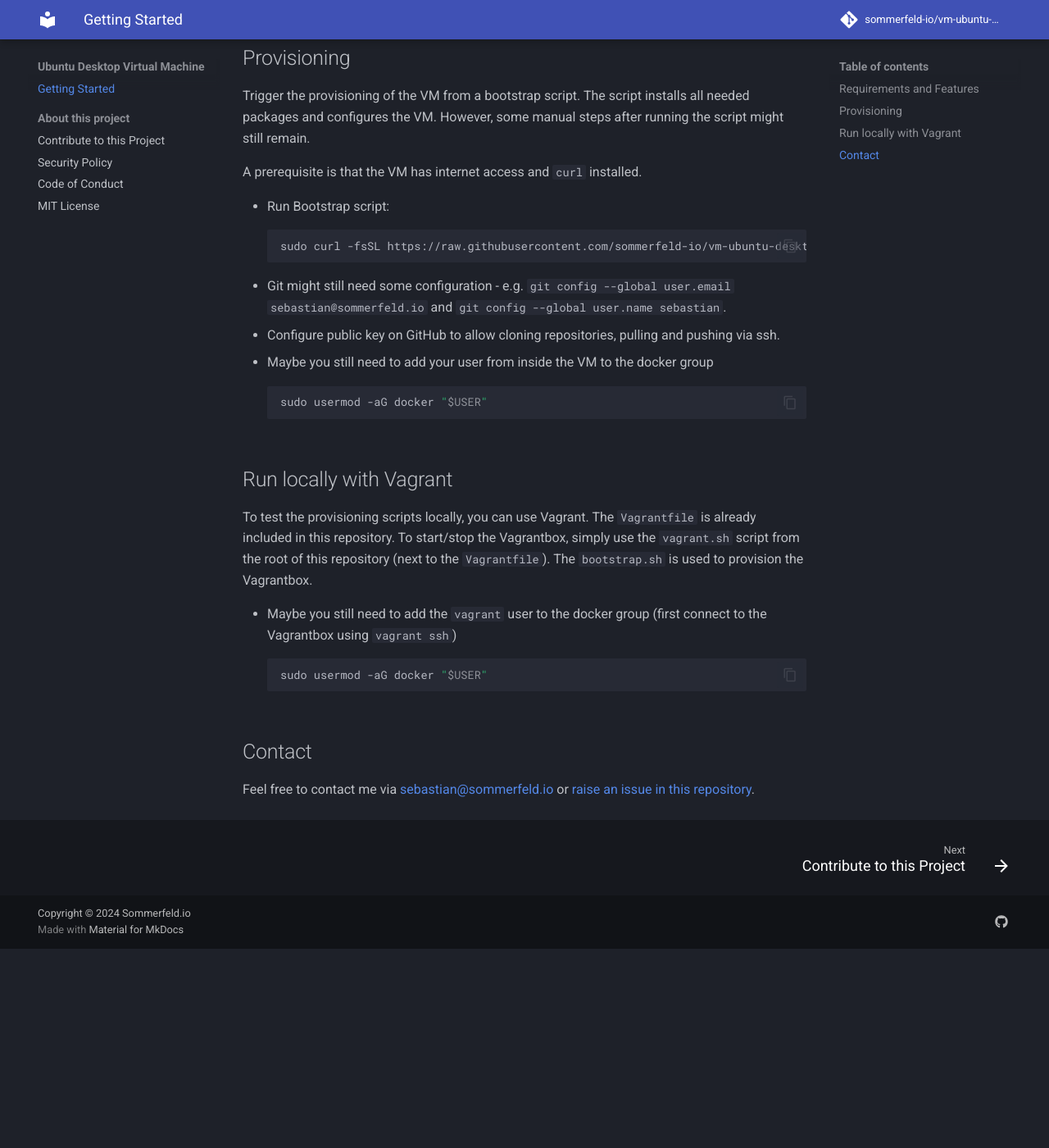
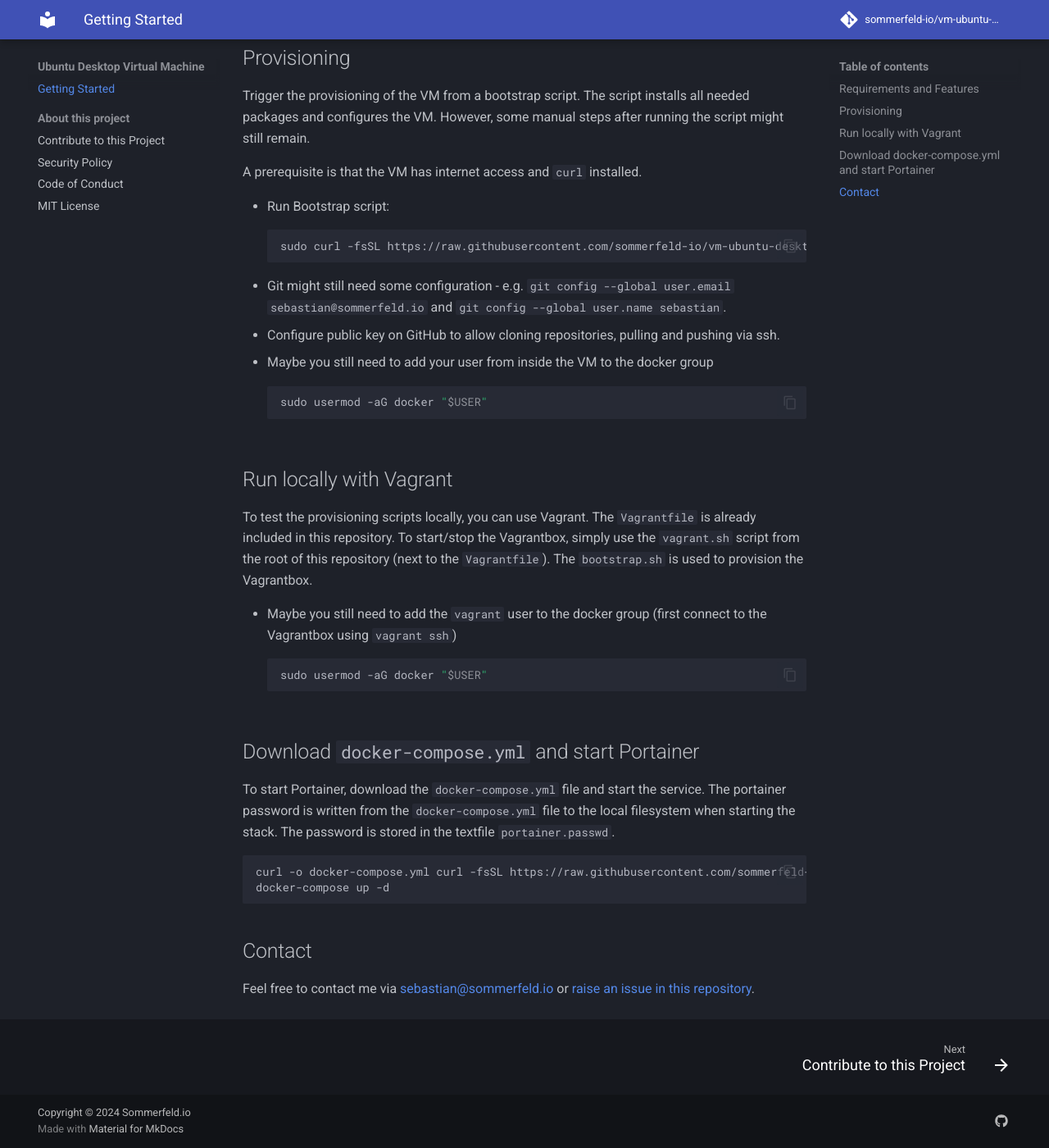
Before and after one commit to sommerfeld-io/vm-ubuntu-desktop, an MkDocs documentation site: the page built from docs/index.md, in a window 1280 px wide and 1400 px high, scrolled down 502 px. Shown: the whole window at 82% size. Built offline with MkDocs 1.6.1 and Material for MkDocs 9.7.7, drawn with Linux system fonts in a browser that asks for light colours; comment, search, counter and statistics services are not loaded; before the commit the page ends 1659 px from its top, so only the background shows below that.

Commit message:
feat: portainer setup

````diff
--- a/docs/index.md
+++ b/docs/index.md
@@ -21,7 +21,7 @@ A prerequisite is that the VM has internet access and `curl` installed.
 
 - Run Bootstrap script:
     ```bash
-    sudo curl -fsSL https://raw.githubusercontent.com/sommerfeld-io/vm-ubuntu-desktop/refs/heads/main/provision/bootstrap.sh | bash -
+    sudo curl -fsSL https://raw.githubusercontent.com/sommerfeld-io/vm-ubuntu-desktop/refs/heads/main/components/provision/bootstrap.sh | bash -
     ```
 - Git might still need some configuration - e.g. `git config --global user.email sebastian@sommerfeld.io` and `git config --global user.name sebastian`.
 - Configure public key on GitHub to allow cloning repositories, pulling and pushing via ssh.
@@ -38,5 +38,13 @@ To test the provisioning scripts locally, you can use Vagrant. The `Vagrantfile`
     sudo usermod -aG docker "$USER"
     ```
 
+## Download `docker-compose.yml` and start Portainer
+To start Portainer, download the `docker-compose.yml` file and start the service. The portainer password is written from the `docker-compose.yml` file to the local filesystem when starting the stack. The password is stored in the textfile `portainer.passwd`.
+
+```bash
+curl -o docker-compose.yml curl -fsSL https://raw.githubusercontent.com/sommerfeld-io/vm-ubuntu-desktop/refs/heads/main/components/portainer/docker-compose.yml
+docker-compose up -d
+```
+
 ## Contact
 Feel free to contact me via <sebastian@sommerfeld.io> or [raise an issue in this repository][file-issues].
````
Also changed, not shown: 6 other files.
